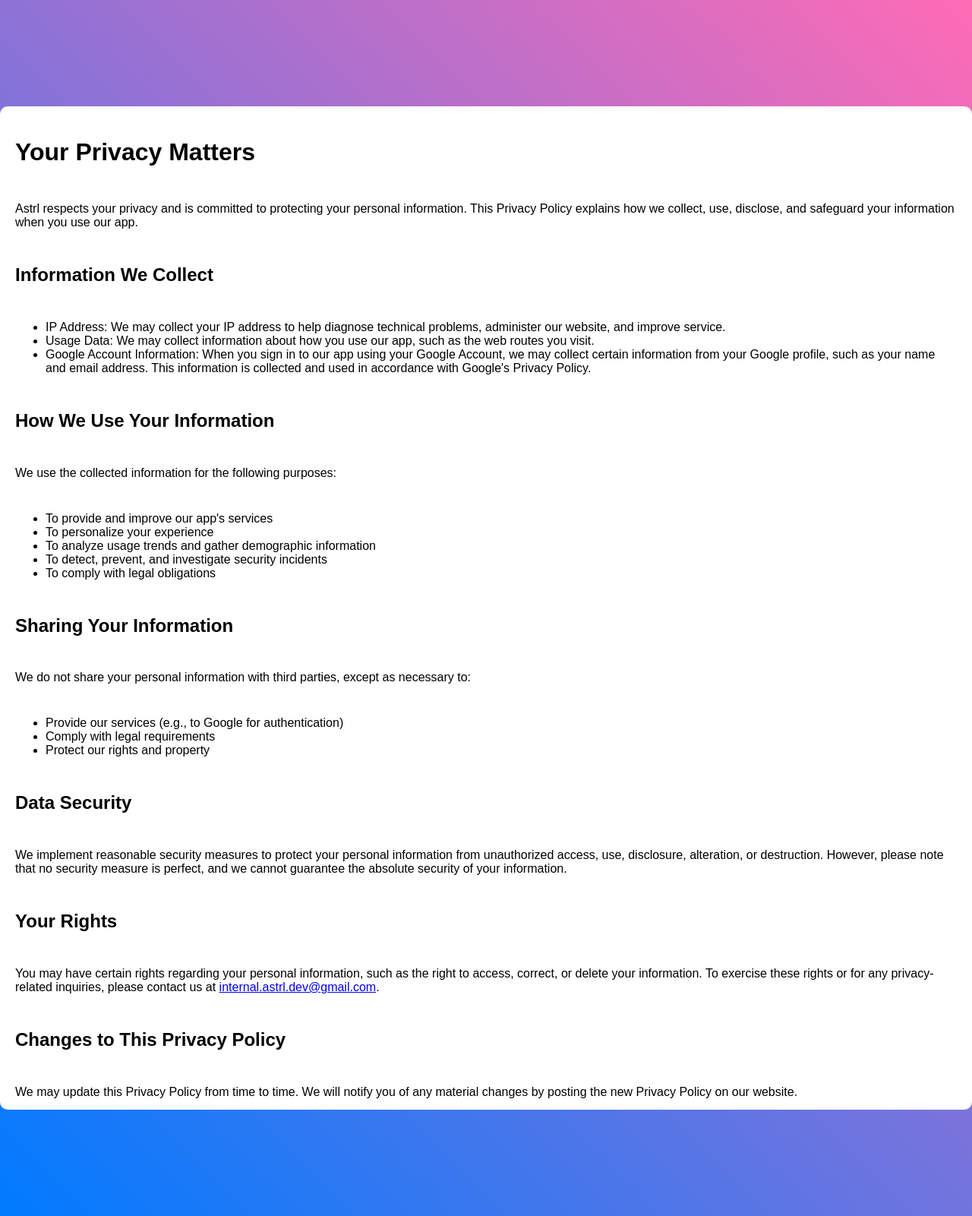
After one commit to The-Astrl-Project/oh-the-futures-youll-shape, a Python web app: template src/templates/privacy.html in a window 1280 px wide. The commit adds this page. Shown: the whole page at 76% size. Run offline with Jinja, Linux system fonts and the light colour scheme; the template is opened without the code that fills it, so the values that code supplies are empty.

Commit message:
Migrated the Privacy Policy and TOS to be hosted on the web app instead
Love you Google <3

```diff
--- a/src/static/javascript/interactive.js
+++ b/src/static/javascript/interactive.js
@@ -127,7 +127,7 @@ function _on_click_event_handler(from_component) {
 
     case "astrl-legal-button":
       // Redirect to legal
-      window.location.href = "https://github.com/The-Astrl-Project/legal/blob/main/PRIVACY.md";
+      window.location.pathname = "/legal/privacy";
   }
 }
 
--- a/src/static/style/style.css
+++ b/src/static/style/style.css
@@ -72,7 +72,7 @@ label {
   padding: 10px; }
 
 /* Component Styles */
-.container, .container-settings {
+.container, .text-container, .container-settings {
   align-items: center;
   background-color: rgba(0, 0, 0, 0.8);
   border-radius: 10px;
@@ -141,3 +141,21 @@ label {
 
 .text-input {
   flex: 1; }
+
+.text-container {
+  align-items: baseline;
+  background-color: white;
+  border-radius: 10px;
+  flex-direction: column;
+  max-height: 80vh;
+  overflow-y: auto;
+  padding: 20px;
+  scrollbar-color: rgba(0, 0, 0, 0.8) transparent;
+  scrollbar-width: thin; }
+  .text-container ::-webkit-scrollbar {
+    width: 10px; }
+  .text-container ::-webkit-scrollbar-thumb {
+    background-color: rgba(0, 0, 0, 0.8);
+    border-radius: 5px; }
+  .text-container ::-webkit-scrollbar-track {
+    background-color: transparent; }
--- a/src/static/style/style.scss
+++ b/src/static/style/style.scss
@@ -186,3 +186,32 @@ label {
   @extend .transparent-input;
   flex: 1;
 }
+
+.text-container {
+  @extend .container;
+  align-items: baseline;
+  background-color: rgba(255, 255, 255, 1);
+  border-radius: 10px;
+  flex-direction: column;
+  max-height: 80vh;
+  overflow-y: auto;
+  padding: 20px;
+
+  // Safari and Chrome
+  ::-webkit-scrollbar {
+    width: 10px;
+  }
+
+  ::-webkit-scrollbar-thumb {
+    background-color: $color-background-solid;
+    border-radius: 5px;
+  }
+
+  ::-webkit-scrollbar-track {
+    background-color: transparent;
+  }
+
+  // Firefox
+  scrollbar-color: $color-background-solid transparent;
+  scrollbar-width: thin;
+}
--- a/src/templates/index.html
+++ b/src/templates/index.html
@@ -29,7 +29,6 @@
   <script src="../static/javascript/transport.js" type="module"></script>
   <script src="../static/javascript/interactive.js" type="module"></script>
 </head>
-
 <body>
   <div id="content">
     <!-- Content -->
--- /dev/null
+++ b/src/templates/privacy.html
@@ -0,0 +1,79 @@
+<!-- Copyright (c) 2024 Astrl.                                                              -->
+<!-- This file is part of oh-the-futures-youll-shape. It is subject to the license terms in -->
+<!-- the LICENSE file found in the top-level directory of this project and at               -->
+<!-- https://github.com/The-Astrl-Project/oh-the-futures-youll-shape/blob/HEAD/LICENSE.     -->
+<!-- This file may not be copied, modified, propagated, or distributed                      -->
+<!-- except according to the terms contained in the LICENSE file.                           -->
+
+<!DOCTYPE html>
+<html lang="en">
+<head>
+    <!-- Generic metadata -->
+    <meta charset="UTF-8" />
+    <meta name="viewport" content="width=device-width, initial-scale=1.0" />
+
+    <!-- Discord Embed -->
+    <meta property="og:title" content="Oh, the Futures You'll Shape!" />
+    <meta property="og:description" content="Collects and aggregates cost of living and university data to help users plan their future." />
+    <meta property="og:site_name" content="Astrl" />
+    <meta property="og:image" content="https://raw.githubusercontent.com/The-Astrl-Project/oh-the-futures-youll-shape/refs/heads/development/src/static/images/banner.png" />
+    <meta name="theme-color" content="#7289DA" />
+    <meta name="twitter:card" content="summary_large_image" />
+
+    <!-- Site styling -->
+    <link rel="icon" href="../static/images/favicon.ico" />
+    <link rel="stylesheet" href="../static/style/style.css" />
+    <title>Astrl - Privacy Policy</title>
+</head>
+<body>
+    <div class="text-container">
+        <!-- Title -->
+        <h1>Your Privacy Matters</h1>
+        <p>Astrl respects your privacy and is committed to protecting your personal information. This Privacy Policy explains how we collect, use, disclose, and safeguard your information when you use our app.</p>
+
+        <!-- Information we collect -->
+        <h2>Information We Collect</h2>
+        <ul>
+            <li>IP Address: We may collect your IP address to help diagnose technical problems, administer our website, and improve service.</li>
+            <li> Usage Data: We may collect information about how you use our app, such as the web routes you visit.</li>
+            <li>Google Account Information: When you sign in to our app using your Google Account, we may collect certain information from your Google profile, such as your name and email address. This information is collected and used in accordance with Google's Privacy Policy.</li>
+        </ul>
+
+        <!-- How we use that information -->
+        <h2>How We Use Your Information</h2>
+        <p>We use the collected information for the following purposes:</p>
+        <ul>
+            <li>To provide and improve our app's services</li>
+            <li>To personalize your experience</li>
+            <li>To analyze usage trends and gather demographic information</li>
+            <li>To detect, prevent, and investigate security incidents</li>
+            <li>To comply with legal obligations</li>
+        </ul>
+
+        <!-- How we share our information -->
+        <h2>Sharing Your Information</h2>
+        <p>We do not share your personal information with third parties, except as necessary to:</p>
+        <ul>
+            <li>Provide our services (e.g., to Google for authentication)</li>
+            <li>Comply with legal requirements</li>
+            <li>Protect our rights and property</li>
+        </ul>
+
+        <!-- Information security -->
+        <h2>Data Security</h2>
+        <p>We implement reasonable security measures to protect your personal information from unauthorized access, use, disclosure, alteration, or destruction. However, please note that no security measure is perfect, and we cannot guarantee the absolute security of your information.</p>
+
+        <!-- User rights -->
+        <h2>Your Rights</h2>
+        <p>You may have certain rights regarding your personal information, such as the right to access, correct, or delete your information. To exercise these rights or for any privacy-related inquiries, please contact us at <a href="mailto:internal.astrl.dev@gmail.com">internal.astrl.dev@gmail.com</a>.</p>
+
+        <!-- Changes to this policy -->
+        <h2>Changes to This Privacy Policy</h2>
+        <p>We may update this Privacy Policy from time to time. We will notify you of any material changes by posting the new Privacy Policy on our website.</p>
+
+        <!-- Contact information -->
+        <h2>Contact Us</h2>
+        <p>If you have any questions or concerns about this Privacy Policy, please contact us at <a href="mailto:internal.astrl.dev@gmail.com">internal.astrl.dev@gmail.com</a>.</p>
+    </div>
+</body>
+</html>
```
Also changed, not shown: src/app.py (+5 -5 lines), src/templates/terms.html (added, +88 -0 lines).
